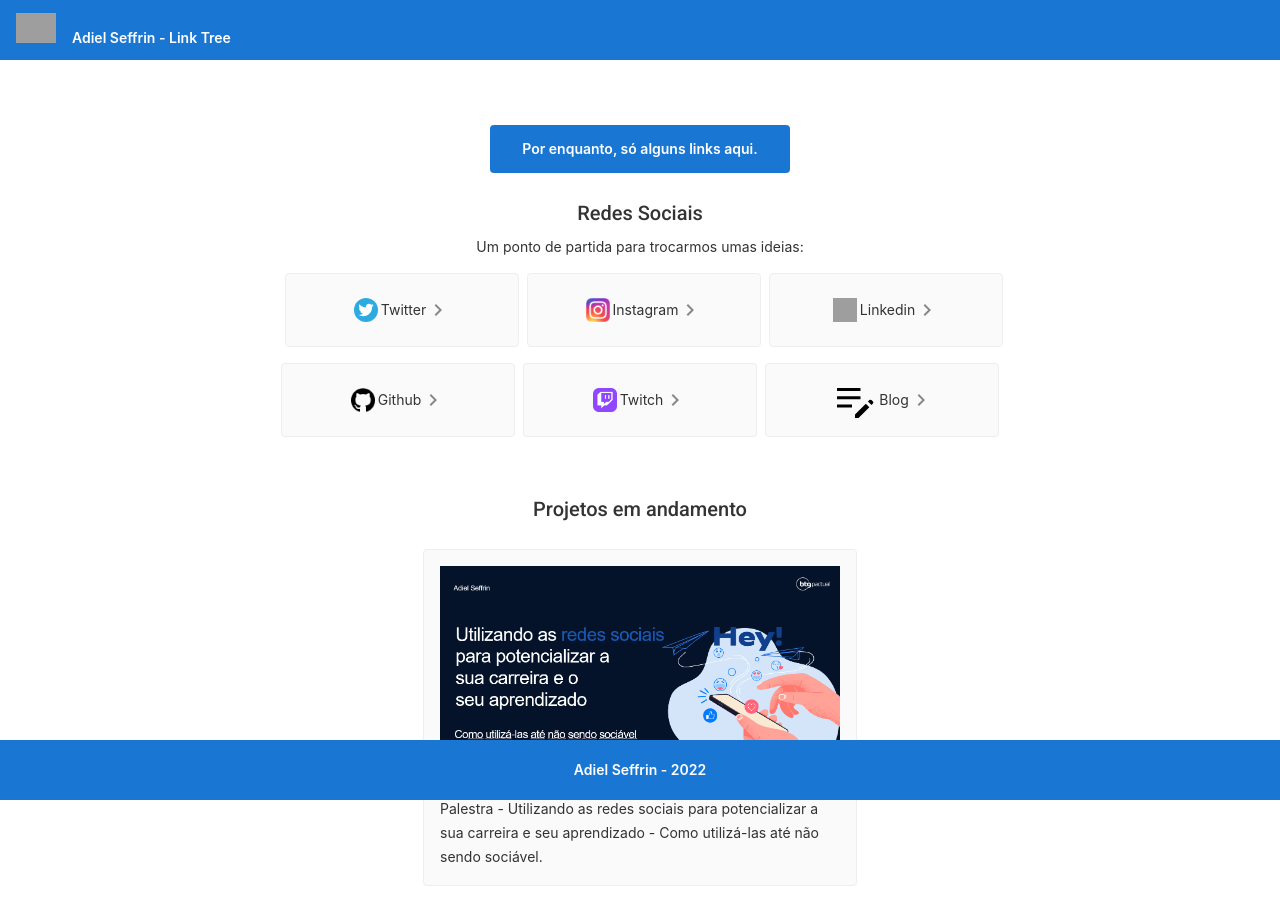
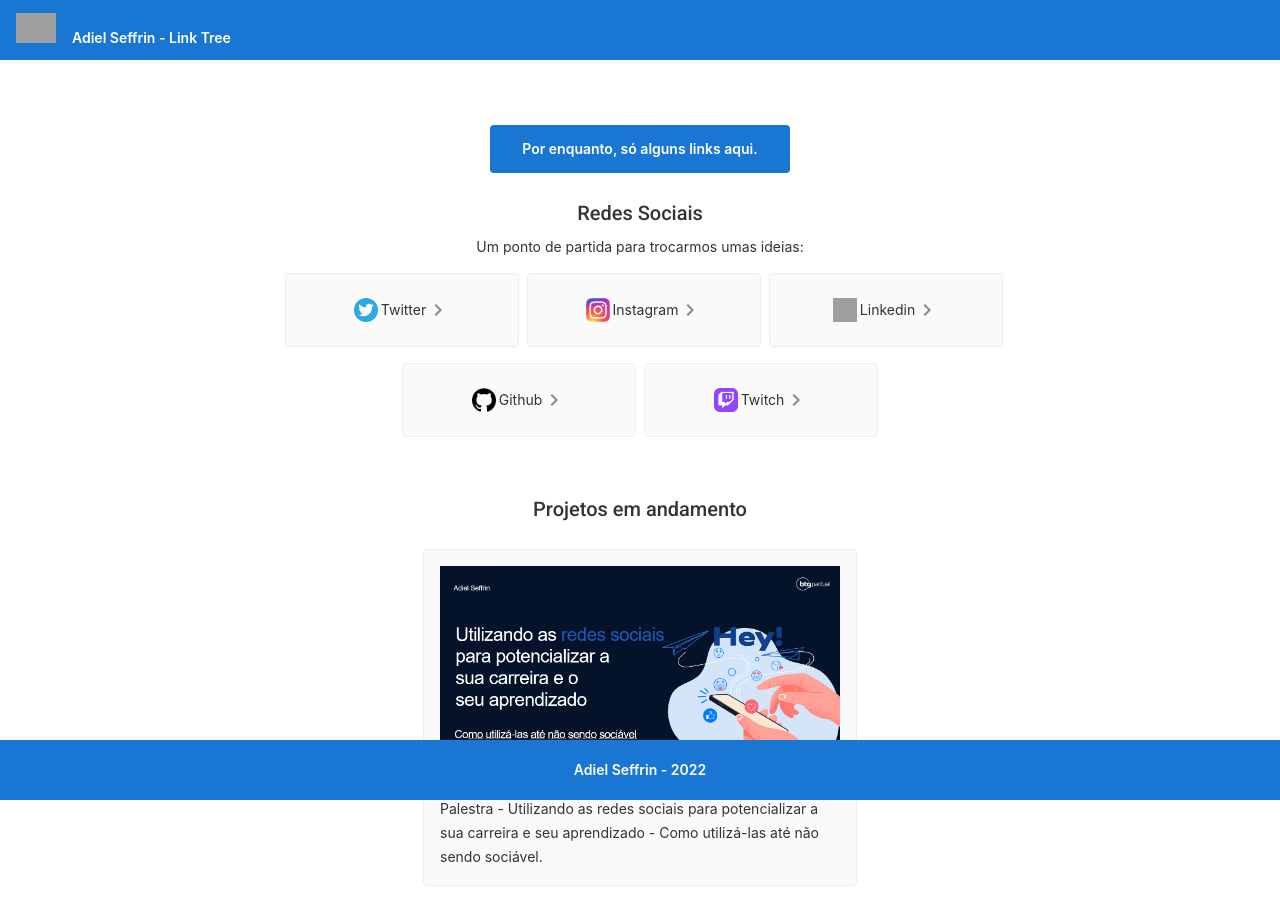
Before and after one commit to adielseffrin/adielseffr.in, an Angular app: page /#/linktree in a window 1280 px wide. Shown: the top 924 px of the page. Built offline with nearby package versions, Linux system fonts and the light colour scheme; grey boxes are pictures that could not be loaded.

Commit message:
remove blog link

```diff
--- a/src/app/pages/link-tree/components/social-networks/social-networks.component.html
+++ b/src/app/pages/link-tree/components/social-networks/social-networks.component.html
@@ -38,11 +38,12 @@
         <svg class="material-icons" xmlns="http://www.w3.org/2000/svg" width="24" height="24" viewBox="0 0 24 24"><path d="M10 6L8.59 7.41 13.17 12l-4.58 4.59L10 18l6-6z"/></svg>
     </a>
 
-    <a class="card" target="_blank" rel="noopener" href="https://blog.adielseffr.in">
+    <!-- Não tem nada lá ainda -->
+    <!-- <a class="card" target="_blank" rel="noopener" href="https://blog.adielseffr.in">
         <svg xmlns="http://www.w3.org/2000/svg" height="48" width="48"><path d="M24 42v-3.55l10.8-10.8 3.55 3.55L27.55 42ZM6 31.5v-3h15v3Zm34.5-2.45-3.55-3.55 1.45-1.45q.4-.4 1.05-.4t1.05.4l1.45 1.45q.4.4.4 1.05t-.4 1.05ZM6 23.25v-3h23.5v3ZM6 15v-3h23.5v3Z"/></svg>
         <span>Blog</span>
         <svg class="material-icons" xmlns="http://www.w3.org/2000/svg" width="24" height="24" viewBox="0 0 24 24"><path d="M10 6L8.59 7.41 13.17 12l-4.58 4.59L10 18l6-6z"/></svg>
-    </a>
+    </a> -->
 
     </div>
 </div>
```
Also changed, not shown: 1 other file (tests, documents, lock files or other folders).
